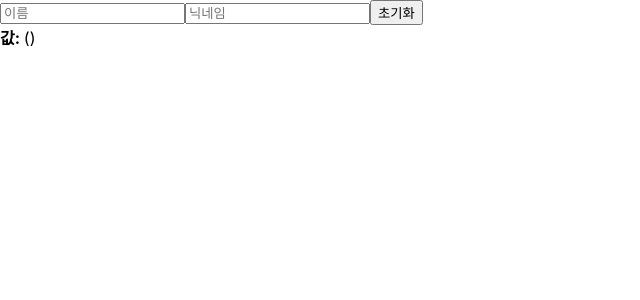
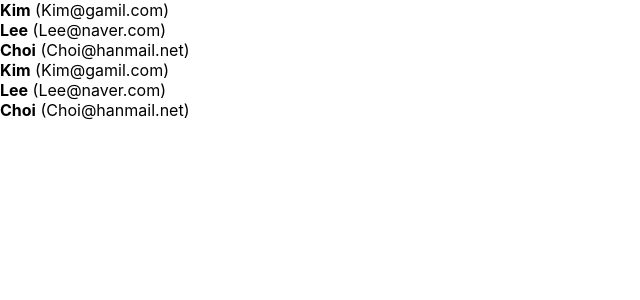
Before and after one commit to simonkim1/React.js, a React (Create React App) app in the folder example/: page / in a window 1280 px wide. Shown: the top 300 px of the page, without its empty margins (0-640 px from the left). Built offline with nearby package versions, Linux system fonts and the light colour scheme.

Commit message:
React_컴포넌트 재사용 고려 하면서 동적 배열 렌더링 가능

```diff
--- a/example/src/components/App.js
+++ b/example/src/components/App.js
@@ -4,7 +4,10 @@
 // import Counter from './Counter';
 // import InputSample from './InputSample';
 // import InputSample2 from './InputSample2';
-import InputSample3 from './InputSample3';
+// import InputSample3 from './InputSample3';
+// import UserList from './UserList';
+// import UserList2 from './UserList2';
+import UserList3 from './UserList3';
 
 function App() {
   return (
@@ -20,7 +23,13 @@
 
       {/* <InputSample2 /> */}
 
-      <InputSample3 />
+      {/* <InputSample3 /> */}
+
+      {/* <UserList /> */}
+
+      {/* <UserList2 /> */}
+
+      <UserList3 />
     </>
   );
 };
--- /dev/null
+++ b/example/src/components/UserList3.js
@@ -0,0 +1,61 @@
+import React from 'react';
+
+/*
+
+*/
+
+function User({ user }) {
+    return (
+        <div>
+            <b>{user.username}</b> <span>({user.email})</span>
+        </div>
+    );
+}
+
+function UserList() {
+    const users = [
+        {
+            id: 1,
+            username: 'Kim',
+            email: 'Kim@gamil.com'
+        },
+        {
+            id: 2,
+            username: 'Lee',
+            email: 'Lee@naver.com'
+        },
+        {
+            id: 3,
+            username: 'Choi',
+            email: 'Choi@hanmail.net'
+        }
+    ];
+
+    return (
+        <div>
+            {/*
+                동적인 배열을 렌더링 할 때에는 "key"라는 props를 설정해야 한다.
+                key 값은 각 원소들마다 가지고 있는 고유값으로 설정을 해야 한다.
+            */}
+
+            {users.map(user => (
+                <User user={user} key={user.id}/>
+            ))}
+
+            {users.map((user, index) => (
+                // 만약 배열안의 원소가 가지고 있는 고유한 값이 없다면 map() 함수를 사용 할 때
+                // 설정하는 콜백함수의 두번째 파라미터 index 를 key로 사용 하면 된다.
+                <User user={user} key={index}/>
+            ))}
+
+            {/*
+                만약에 배열을 렌더링 할 때 key 설정을 하지 않게 된다면 기본적으로 배열의
+                index 값을 key로 사용하게 되고, 경고메세지가 뜨게 된다.
+                경고메세지가 뜨는 이유는, 각 고유 원소에 key가 있어야만 배열이 업데이트 될 떄
+                효율적으로 렌더링 될 수 있기 때문이다.
+            */}
+        </div>
+    );
+}
+
+export default UserList;
```
